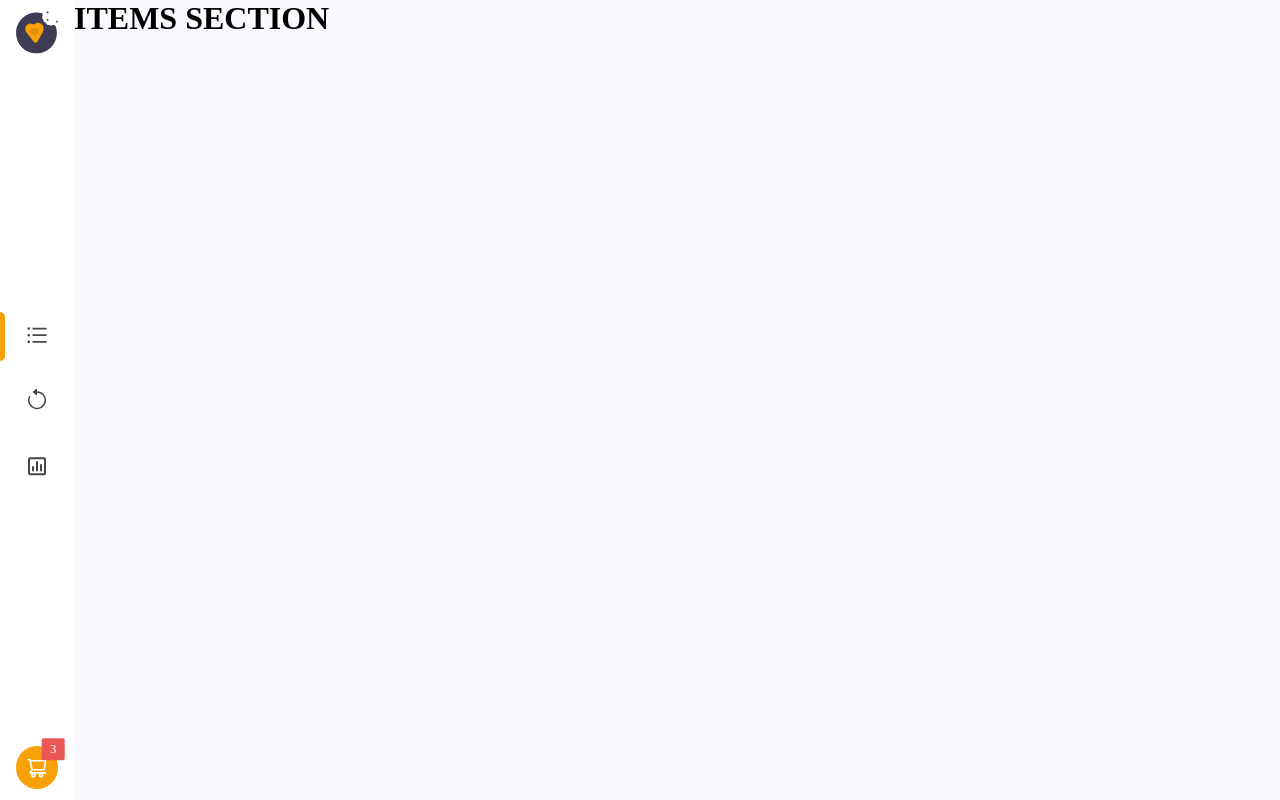
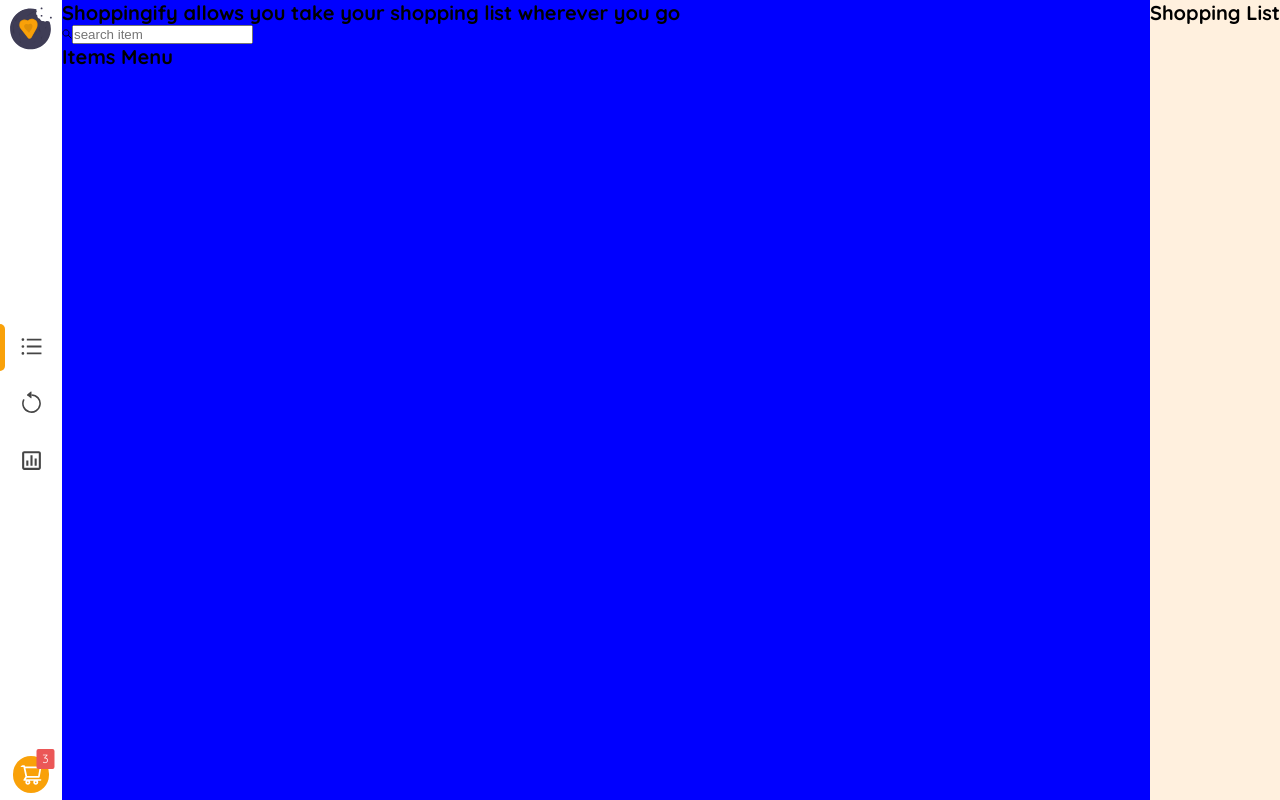
Before and after one commit to Ahmad44452/shoppingify, a React (Vite) app in the folder client/: page / in a window 1280 px wide. Built offline with nearby package versions, Linux system fonts and the light colour scheme.

Commit message:
Created shopping list and items layout

```diff
--- a/client/index.html
+++ b/client/index.html
@@ -4,7 +4,13 @@
     <meta charset="UTF-8" />
     <link rel="icon" type="image/svg+xml" href="/vite.svg" />
     <meta name="viewport" content="width=device-width, initial-scale=1.0" />
-    <title>Vite + React</title>
+    <link rel="preconnect" href="https://fonts.googleapis.com" />
+    <link rel="preconnect" href="https://fonts.gstatic.com" crossorigin />
+    <link
+      href="https://fonts.googleapis.com/css2?family=Quicksand:wght@300;400;500;600;700&display=swap"
+      rel="stylesheet"
+    />
+    <title>Shoppingify</title>
   </head>
   <body>
     <div id="root"></div>
--- a/client/src/Components/Navbar/styles.scss
+++ b/client/src/Components/Navbar/styles.scss
@@ -36,9 +36,9 @@
 
     svg {
       box-sizing: content-box;
-      width: 1.5rem;
-      height: 1.5rem;
-      padding: 0.7rem 0;
+      width: 2.5rem;
+      height: 2.5rem;
+      padding: 1rem 0;
       line-height: 1;
     }
 
@@ -70,8 +70,8 @@
     position: relative;
     svg {
       color: #fff;
-      width: 1.5rem;
-      height: 1.5rem;
+      width: 2.5rem;
+      height: 2.5rem;
       box-sizing: content-box;
       border-radius: 999px;
       background-color: #f9a109;
@@ -82,12 +82,12 @@
       position: absolute;
       top: 0;
       right: 0;
-      font-size: 0.8rem;
+      font-size: 1.2rem;
       transform: translate(30%, -35%);
       border-radius: 2px;
       background-color: #eb5757;
       color: #fff;
-      padding: 0.3rem 0.5rem;
+      padding: 0.4rem 0.6rem;
     }
   }
 }
--- a/client/src/Components/ToolTip/styles.scss
+++ b/client/src/Components/ToolTip/styles.scss
@@ -5,8 +5,8 @@
   right: 8px;
   transform: translate(100%, -50%);
   background-color: #454545;
-  padding: 0.3rem 0.8rem;
-  font-size: 0.8rem;
+  padding: 0.5rem 1rem;
+  font-size: 1rem;
   text-transform: lowercase;
   color: #fff;
   pointer-events: none;
@@ -20,8 +20,8 @@
     top: 50%;
     left: 0;
     transform: translate(-100%, -50%);
-    width: 10px;
-    height: 10px;
+    width: 1rem;
+    height: 1rem;
     background-color: #454545;
     clip-path: polygon(45% 50%, 100% 100%, 100% 0);
     border: none;
--- /dev/null
+++ b/client/src/Pages/Items/Menu/HeaderBar/index.jsx
@@ -0,0 +1,20 @@
+import "./styles.scss";
+
+import { GrSearch } from "react-icons/gr";
+
+const HeaderBar = () => {
+  return (
+    <div className="headerbar">
+      <h1 className="headerbar__heading">
+        <span>Shoppingify</span> allows you take your shopping list wherever you
+        go
+      </h1>
+      <div className="headerbar__search">
+        <GrSearch />
+        <input type="text" placeholder="search item" />
+      </div>
+    </div>
+  );
+};
+
+export default HeaderBar;
--- /dev/null
+++ b/client/src/Pages/Items/Menu/index.jsx
@@ -0,0 +1,14 @@
+import "./styles.scss";
+
+import HeaderBar from "./HeaderBar";
+
+const Menu = () => {
+  return (
+    <div className="menu__container">
+      <HeaderBar />
+      <h1>Items Menu</h1>
+    </div>
+  );
+};
+
+export default Menu;
--- /dev/null
+++ b/client/src/Pages/Items/Menu/styles.scss
@@ -0,0 +1,5 @@
+.menu__container {
+  flex-grow: 1;
+  background-color: blue;
+  overflow: auto;
+}
--- /dev/null
+++ b/client/src/Pages/Items/ShoppingList/index.jsx
@@ -0,0 +1,11 @@
+import "./styles.scss";
+
+const ShoppingList = () => {
+  return (
+    <div className="list__container">
+      <h1>Shopping List</h1>
+    </div>
+  );
+};
+
+export default ShoppingList;
--- /dev/null
+++ b/client/src/Pages/Items/ShoppingList/styles.scss
@@ -0,0 +1,3 @@
+.list__container {
+  background-color: #fff0de;
+}
--- a/client/src/Pages/Items/index.jsx
+++ b/client/src/Pages/Items/index.jsx
@@ -1,5 +1,15 @@
+import Menu from "./Menu";
+import ShoppingList from "./ShoppingList";
+
+import "./styles.scss";
+
 const Items = () => {
-  return <h1>ITEMS SECTION</h1>;
+  return (
+    <div className="items__container">
+      <Menu />
+      <ShoppingList />
+    </div>
+  );
 };
 
 export default Items;
--- /dev/null
+++ b/client/src/Pages/Items/styles.scss
@@ -0,0 +1,5 @@
+.items__container {
+  display: flex;
+  background-color: purple;
+  height: 100vh;
+}
--- a/client/src/index.scss
+++ b/client/src/index.scss
@@ -5,3 +5,8 @@
   padding: 0;
   box-sizing: border-box;
 }
+
+html {
+  font-size: 62.5%;
+  font-family: "Quicksand", sans-serif;
+}
```
Also changed, not shown: client/src/Pages/Items/Menu/HeaderBar/styles.scss (added).
